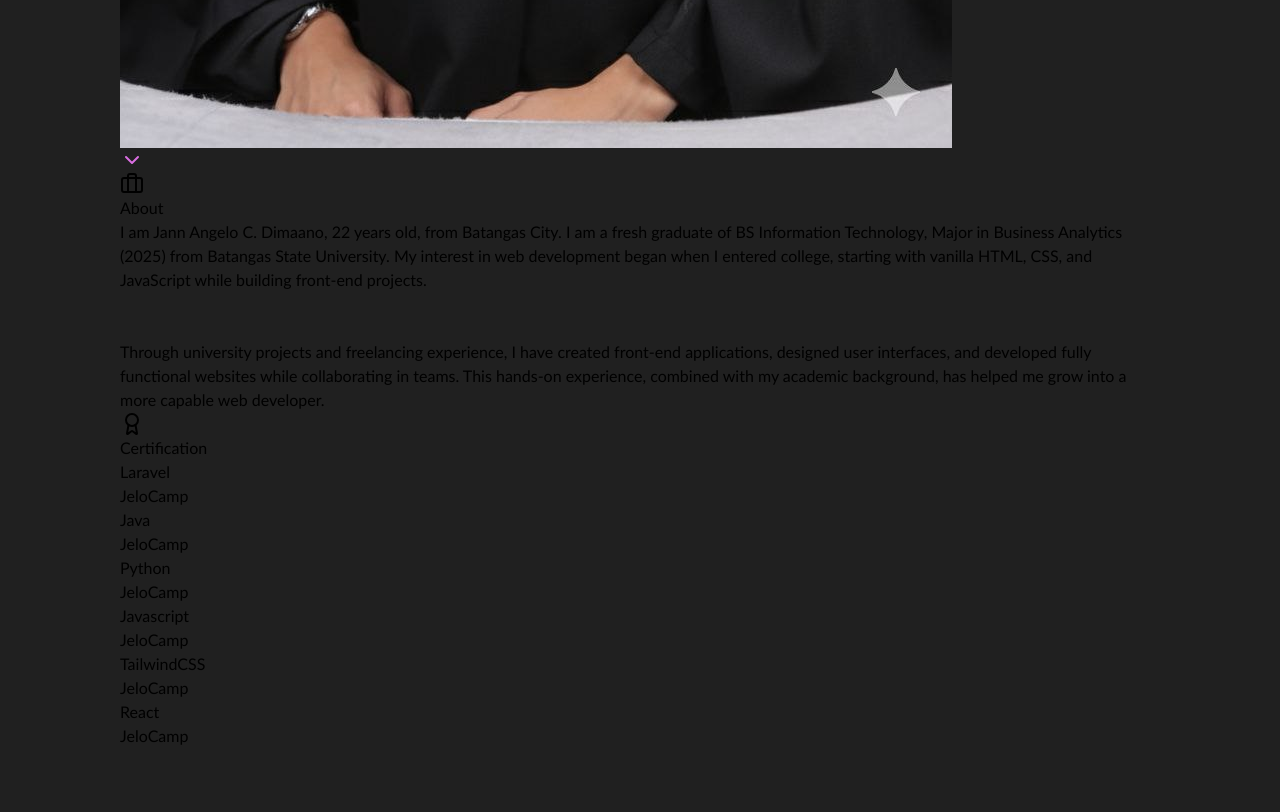
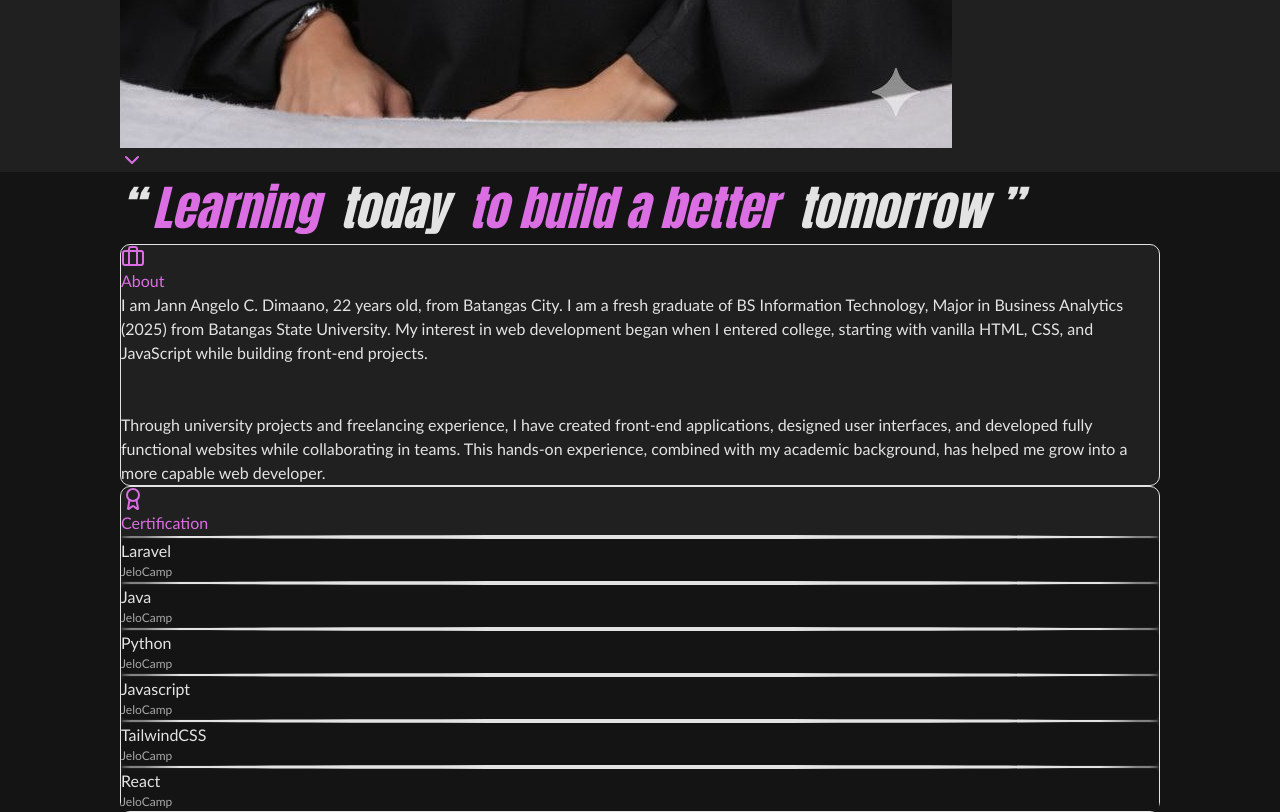
Before and after one commit to codewithjelo/Jelo_Portfolio, a React (Vite) app in the folder jelo-portfolio/: page / in a window 1280 px wide. Shown: the part 1460-2272 px from the top of the page. Before the commit the page ends 2208 px from the top, so only its background shows below. Built offline with nearby package versions, Linux system fonts and the light colour scheme.

Commit message:
Add min-w-screen and tagline in className attribute

```diff
--- a/jelo-portfolio/src/components/sections/About.jsx
+++ b/jelo-portfolio/src/components/sections/About.jsx
@@ -1,10 +1,15 @@
 import AboutCard from "../ui/AboutCard";
 import CertificateCard from "../ui/CertificateCard";
+import '../../styles/components/sections/about.css'
 
 const About = () => {
   return (
-    <section id="about" className="min-h-screen py-20">
+    <section
+      id="about"
+      className="min-h-screen min-w-screen py-20"
+    >
       <div className="max-w-7xl px-6">
+        <h1 className="tagline uppercase text-center mb-10">“<span>Learning </span> today <span>to build a better</span> tomorrow ”</h1>
 
         {/* Content Grid */}
         <div className="grid grid-cols-1 md:grid-cols-2 gap-[8vw]">
@@ -13,7 +18,6 @@ const About = () => {
 
           {/* Right Column - Skills & Stats */}
           <CertificateCard />
-
         </div>
       </div>
     </section>
```
